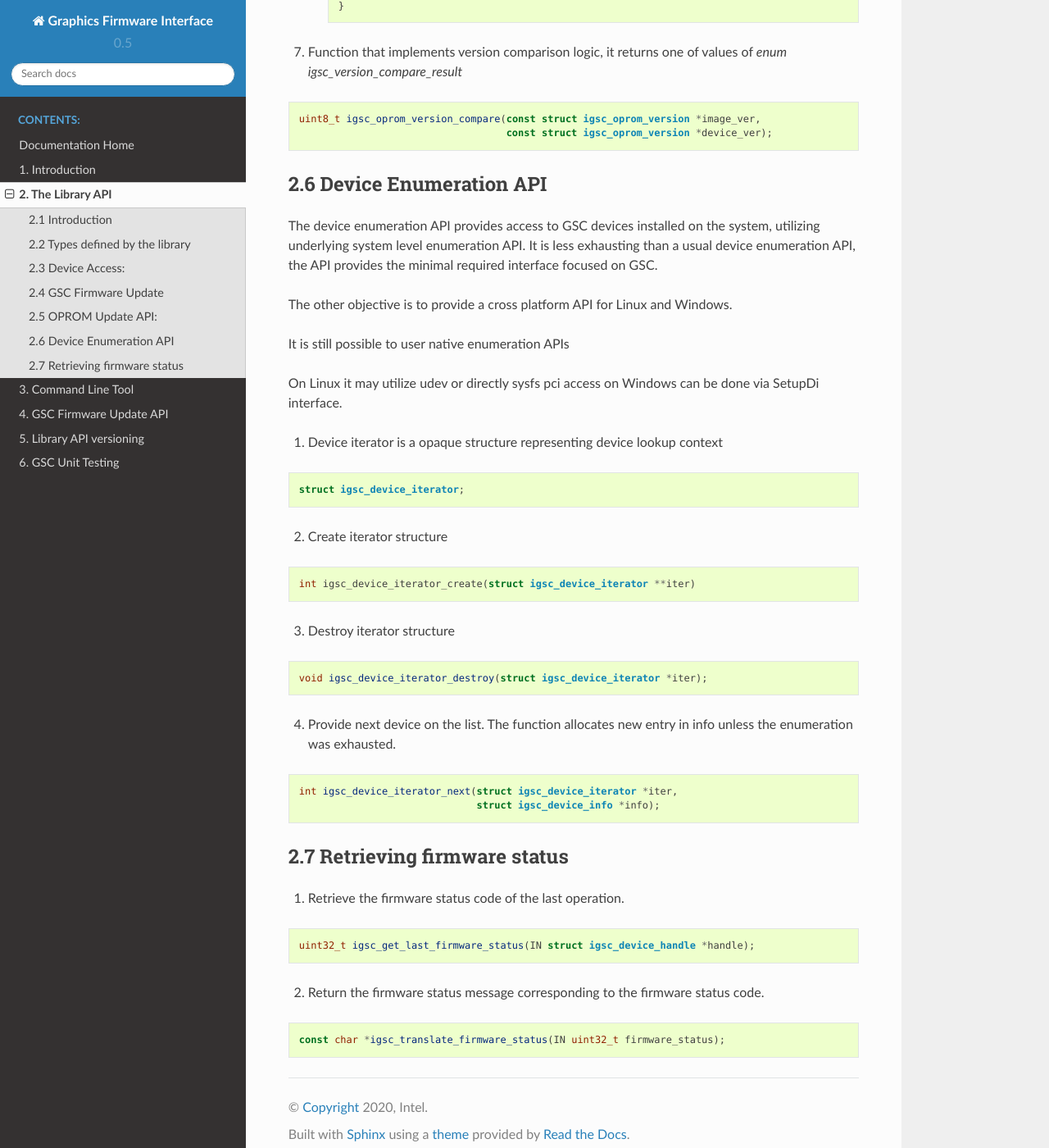
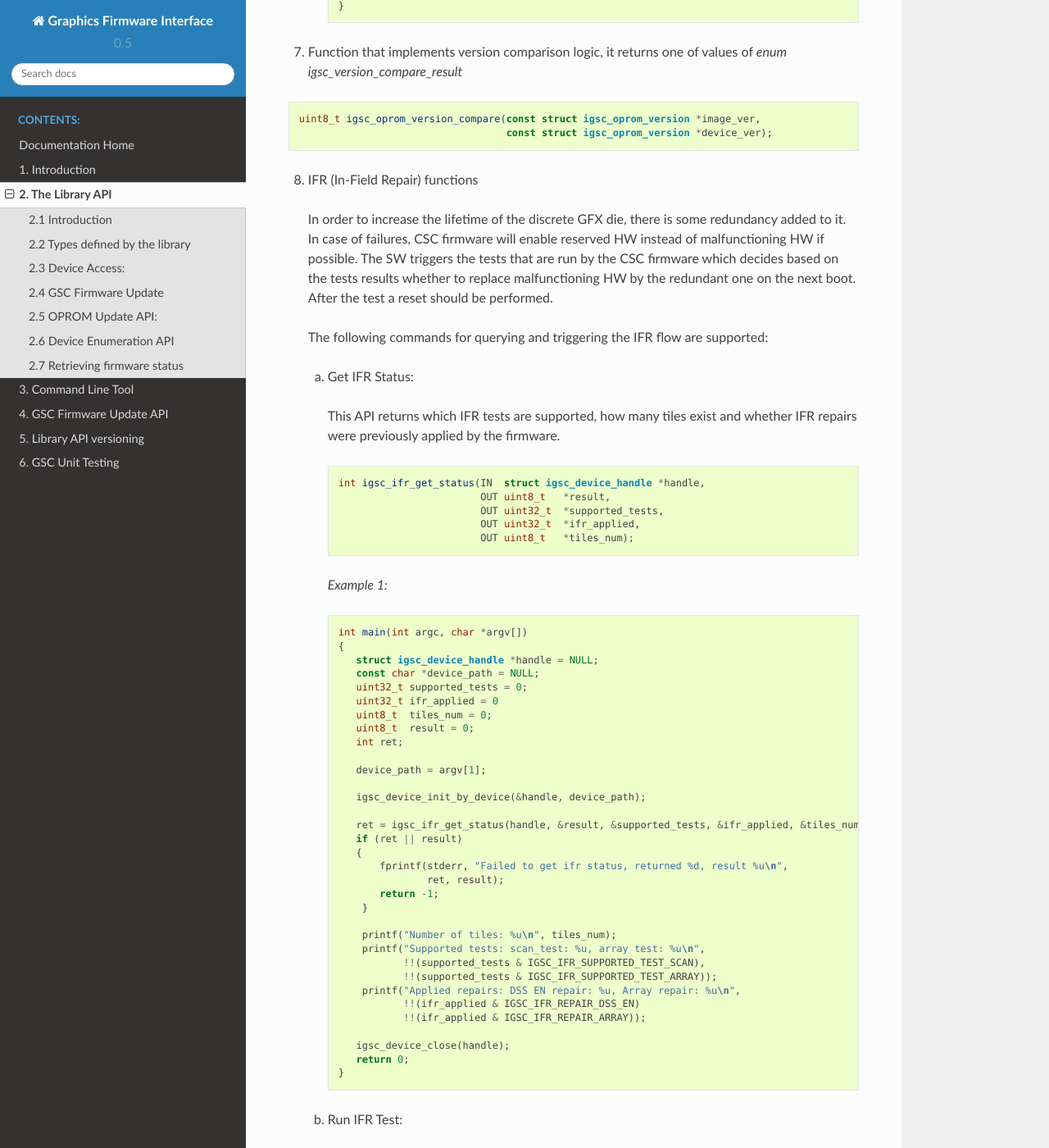
Before and after one commit to intel/igsc, a Sphinx documentation site: the page built from doc/igsc_api.rst, in a window 1280 px wide and 1400 px high, scrolled down 8188 px. Shown: the whole window at 82% size. Built offline with Sphinx 7.4.7 and the Read the Docs theme 2.0.0, drawn with Linux system fonts in a browser that asks for light colours; formulas are drawn with MathJax 3; some of the changed text lies outside the part shown.

Commit message:
igsc: doc: add ifr api documentation
Added igsc ifr api documentation.

Signed-off-by: Vitaly Lubart <vitaly.lubart@intel.com>
Signed-off-by: Tomas Winkler <tomas.winkler@intel.com>

```diff
--- a/doc/igsc_api.rst
+++ b/doc/igsc_api.rst
@@ -474,6 +474,121 @@
    uint8_t igsc_oprom_version_compare(const struct igsc_oprom_version *image_ver,
                                       const struct igsc_oprom_version *device_ver);
 
+8. IFR (In-Field Repair) functions
+
+  In order to increase the lifetime of the discrete GFX die, there is some redundancy added to it.
+  In case of failures, CSC firmware will enable reserved HW instead of malfunctioning HW if possible.
+  The SW triggers the tests that are run by the CSC firmware which decides based on the tests
+  results whether to replace malfunctioning HW by the redundant one on the next boot.
+  After the test a reset should be performed.
+
+  The following commands for querying and triggering the IFR flow are supported:
+
+  a. Get IFR Status:
+
+    This API returns which IFR tests are supported, how many tiles exist and whether IFR
+    repairs were previously applied by the firmware.
+
+    .. code-block:: c
+
+      int igsc_ifr_get_status(IN  struct igsc_device_handle *handle,
+                              OUT uint8_t   *result,
+                              OUT uint32_t  *supported_tests,
+                              OUT uint32_t  *ifr_applied,
+                              OUT uint8_t   *tiles_num);
+
+
+    *Example 1:*
+
+    .. code-block:: c
+
+      int main(int argc, char *argv[])
+      {
+         struct igsc_device_handle *handle = NULL;
+         const char *device_path = NULL;
+         uint32_t supported_tests = 0;
+         uint32_t ifr_applied = 0
+         uint8_t  tiles_num = 0;
+         uint8_t  result = 0;
+         int ret;
+
+         device_path = argv[1];
+
+         igsc_device_init_by_device(&handle, device_path);
+
+         ret = igsc_ifr_get_status(handle, &result, &supported_tests, &ifr_applied, &tiles_num);
+         if (ret || result)
+         {
+             fprintf(stderr, "Failed to get ifr status, returned %d, result %u\n",
+                     ret, result);
+             return -1;
+          }
+
+          printf("Number of tiles: %u\n", tiles_num);
+          printf("Supported tests: scan_test: %u, array test: %u\n",
+                 !!(supported_tests & IGSC_IFR_SUPPORTED_TEST_SCAN),
+                 !!(supported_tests & IGSC_IFR_SUPPORTED_TEST_ARRAY));
+          printf("Applied repairs: DSS EN repair: %u, Array repair: %u\n",
+                 !!(ifr_applied & IGSC_IFR_REPAIR_DSS_EN)
+                 !!(ifr_applied & IGSC_IFR_REPAIR_ARRAY));
+
+         igsc_device_close(handle);
+         return 0;
+      }
+
+
+  b. Run IFR Test:
+
+    Provides API for triggering the IFR flow and returns the status
+    of the requested test.
+    The command will choose which test to run and on which tile to
+    run it on (tile 0 / tile 1 / all tiles).
+    A scan test is expected to take a few seconds.
+    Host SW will receive a response for the IFR request message only
+    after the IFR flow completes.
+
+    .. code-block:: c
+
+      int igsc_ifr_run_test(IN struct ifr_device_handle *handle,
+                            IN uint8_t                  test_type,
+                            IN uint8_t                   tiles,
+                            OUT uint8_t                 *result,
+                            OUT uint8_t                 *run_status,
+                            OUT uint32_t                *error_code);
+
+    *Example 2:*
+
+    .. code-block:: c
+
+      int main(int argc, char *argv[])
+      {
+          struct igsc_device_handle *hadnle;
+          uint8_t run_status = 0;
+          uint32_t error_code = 0;
+          uint8_t result = 0;
+          struct tile_num = 0;
+          uint8_t test_type = 0; /* run scan test */
+          int ret;
+
+          device_path = argv[1];
+
+          igsc_device_init_by_device(&handle, device_path);
+
+          tile_num.tile_0 = 1; /* run test on the first tile */
+
+          ret = igsc_ifr_run_test(handle, test_type, tile_num, &result, &run_status, &error_code);
+          if (ret || result)
+          {
+              fprintf(stderr, "Failed to run test, returned %d result %u status %u error_code %u\n",
+                      ret, result, run_status, error_code);
+              return -1;
+          }
+
+          printf("error_code is %u run_status is %u\n", error_code, run_status);
+
+          igsc_device_close(handle);
+          return 0;
+      }
 
 2.6 Device Enumeration API
 ~~~~~~~~~~~~~~~~~~~~~~~~~~
```
